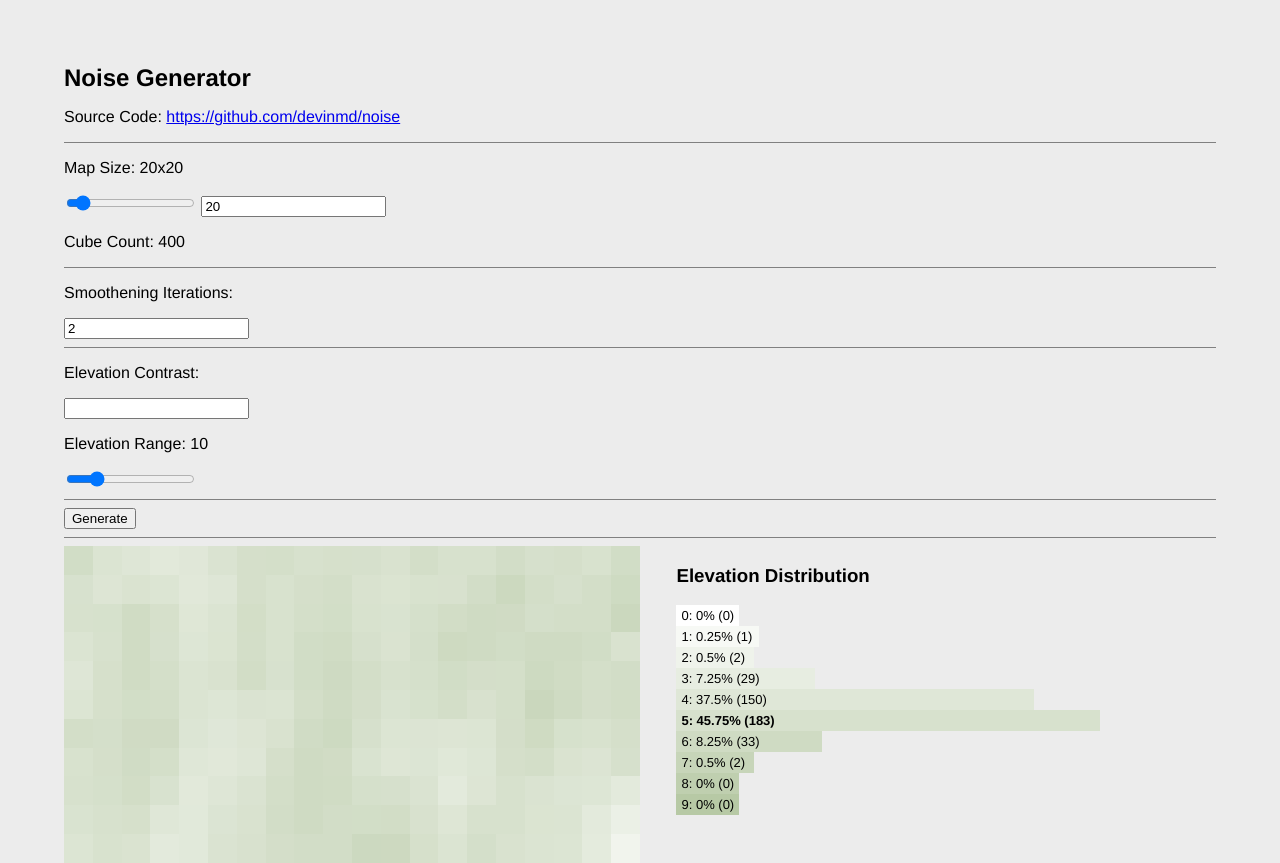
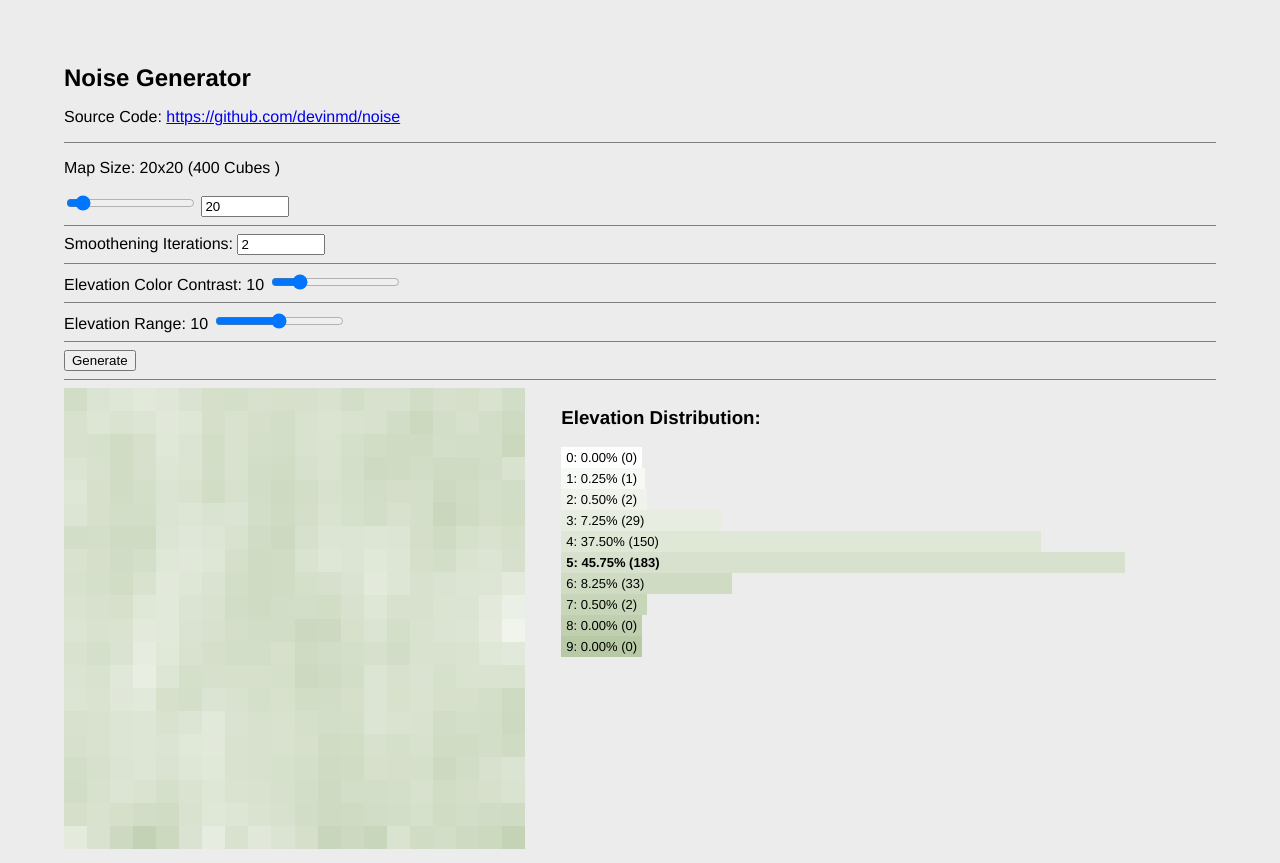
Before and after one commit to devinmd/noise, a plain HTML site: page index.html in a window 1280 px wide. Shown: the top 863 px of the page. Drawn offline with Linux system fonts and the light colour scheme.

Commit message:
contrast slider, graph width fixes

```diff
--- a/index.html
+++ b/index.html
@@ -16,29 +16,28 @@
 				<hr>
 				<p id="mapsize"></p>
 				<input id='mapsizeinput1' type="range" step="5" min="5" max="200" oninput="mapsize=this.value; cubesize=w/this.value;generate(); document.querySelector('#mapsizeinput2').value = this.value ">
-				<input id='mapsizeinput2' type="number" min="2" oninput="mapsize=this.value; cubesize=w/this.value;generate();document.querySelector('#mapsizeinput1').value = this.value ">
-				<p id="cubecount"></p>
+				<input id='mapsizeinput2' type="number" min="2" max="100000" oninput="mapsize=this.value; cubesize=w/this.value;generate();document.querySelector('#mapsizeinput1').value = this.value ">
 				<hr>
-				<p>Smoothening Iterations:</p>
-				<input type="number" id='smootheniterationsinput' min="0" oninput="smoothen_iterations=this.value; generate()">
+				<label>Smoothening Iterations:</label>
+				<input type="number" id='smootheniterationsinput' min="0" max="100000" oninput="smoothen_iterations=this.value; generate()">
 				<br>
 				<hr>
 
-				<div>
-				<p>Elevation Contrast:</p>
-				<input type="number" id='elevationcontrastinput' min="0" oninput="contrast=this.value; render()">
-</div>
-				<p id="elevationcount"></p>
-				<input type="range" min="2" max="32" value="8" oninput="elevationcount=this.value; generate()">
+				<label id="contrast"></label>
+				<input type="range" id='contrastinput' min="1" max="48" oninput="contrast=parseInt(this.value); render(); graph();">
+				<hr>
+				<label id="elevationcount"></label>
+				<input type="range" min="2" max="32" oninput="elevationcount=this.value; generate()">
 				<br>
 				<hr>
 				<button onclick="generate()">Generate</button>
 				<hr>
 			</div>
 			<canvas id="canv" height="400" width="400"></canvas>
-			<div id="count">
-				<h3>Elevation Distribution</h3>
-				<div id="count-container"></div>
+
+			<div id="graph">
+				<h3>Elevation Distribution:</h3>
+				<div id="graph-container"></div>
 			</div>
 
 		</div>
--- a/script.js
+++ b/script.js
@@ -1,3 +1,5 @@
+// make the graph % forced to 3 decimals
+
 // list of all values
 var map = [];
 
@@ -35,6 +37,7 @@ function init() {
 
   document.querySelector("#mapsizeinput1").value = mapsize;
   document.querySelector("#mapsizeinput2").value = mapsize;
+  document.querySelector("#contrastinput").value = contrast;
   document.querySelector("#smootheniterationsinput").value = smoothen_iterations;
 }
 
@@ -104,14 +107,45 @@ function generate() {
 
   // if smoothening is 0
   if (smoothen_iterations == 0) {
-    render()
+    render();
   }
 
   //
-  document.querySelector("#mapsize").innerHTML = "Map Size: " + mapsize + "x" + mapsize;
-  document.querySelector("#cubecount").innerHTML = "Cube Count: " + mapsize * mapsize;
+  document.querySelector("#mapsize").innerHTML = "Map Size: " + mapsize + "x" + mapsize + ' (' + mapsize*mapsize + " Cubes )";
   document.querySelector("#elevationcount").innerHTML = "Elevation Range: " + elevationcount;
-  document.querySelector("#count-container").innerHTML = "";
+  document.querySelector("#contrast").innerHTML = "Elevation Color Contrast: " + contrast
+
+  graph();
+}
+
+init();
+
+function render() {
+  document.querySelector("#contrast").innerHTML = "Elevation Color Contrast: " + contrast
+
+  count = Array(32).fill(0);
+
+  for (let s = 1; s < parseInt(mapsize) + 1; s++) {
+    for (let c = 1; c < parseInt(mapsize) + 1; c++) {
+      ctx.fillStyle = `rgb(
+          ${255 - map[s][c].elevation * (contrast + rgbweight.r)},
+          ${255 - map[s][c].elevation * (contrast + rgbweight.g)},
+          ${255 - map[s][c].elevation * (contrast + rgbweight.b)}
+
+          )`;
+      // location
+      let x = (s - 1) * cubesize;
+      let y = (c - 1) * cubesize;
+      // draw cube
+      ctx.fillRect(x, y, cubesize, cubesize);
+
+      count[Math.floor(map[s][c].elevation)] += 1;
+    }
+  }
+}
+
+function graph() {
+  document.querySelector("#graph-container").innerHTML = "";
 
   // % weight of each cube
   let weight = 100 / (mapsize * mapsize);
@@ -120,16 +154,15 @@ function generate() {
   let max = Math.max(...count);
 
   //
-  let te = canv.getBoundingClientRect().width / 1.8 / max;
+  let te = canv.getBoundingClientRect().width / max;
 
   //
   for (let p = 0; p < elevationcount; p++) {
     let t = document.createElement("p");
     if (count[p] == max) {
-      t.innerHTML =
-        "<strong>" + p + ": " + Math.floor(count[p] * weight * 1000) / 1000 + "% (" + count[p] + ")</strong>";
+      t.innerHTML = "<strong>" + p + ": " + (count[p] * weight).toFixed(2) + "% (" + count[p] + ")</strong>";
     } else {
-      t.innerHTML = p + ": " + Math.floor(count[p] * weight * 1000) / 1000 + "% (" + count[p] + ")";
+      t.innerHTML = p + ": " + (count[p] * weight).toFixed(2) + "% (" + count[p] + ")";
     }
 
     // visuals
@@ -137,34 +170,11 @@ function generate() {
 
     // colors
     t.style.backgroundColor = `rgb(
-      ${255 - p * (contrast + rgbweight.r)},
-      ${255 - p * (contrast + rgbweight.g)},
-      ${255 - p * (contrast + rgbweight.b)})`;
+    ${255 - p * (contrast + rgbweight.r)},
+    ${255 - p * (contrast + rgbweight.g)},
+    ${255 - p * (contrast + rgbweight.b)})`;
 
     // apppend
-    document.querySelector("#count-container").append(t);
+    document.querySelector("#graph-container").append(t);
   }
 }
-
-init();
-
-
-function render(){
-	for (let s = 1; s < parseInt(mapsize) + 1; s++) {
-      for (let c = 1; c < parseInt(mapsize) + 1; c++) {
-        ctx.fillStyle = `rgb(
-          ${255 - map[s][c].elevation * (contrast + rgbweight.r)},
-          ${255 - map[s][c].elevation * (contrast + rgbweight.g)},
-          ${255 - map[s][c].elevation * (contrast + rgbweight.b)}
-
-          )`;
-        // location
-        let x = (s - 1) * cubesize;
-        let y = (c - 1) * cubesize;
-        // draw cube
-        ctx.fillRect(x, y, cubesize, cubesize);
-
-        count[Math.floor(map[s][c].elevation)] += 1;
-      }
-    }
-}
--- a/style.css
+++ b/style.css
@@ -25,7 +25,7 @@ body {
 }
 
 canvas {
-  width: 50%;
+  width: 40%;
   display: inline-block;
   background-color: transparent;
   vertical-align: top;
@@ -34,12 +34,12 @@ canvas {
   image-rendering: pixelated;
 }
 
-#count {
+#graph {
   display: inline-block;
   margin-left: 32px;
 }
 
-#count p {
+#graph p {
   margin: 0;
   padding: 2px 0 2px 4px;
   font-size: 13px;
```
Also changed, not shown: 2 other files.
